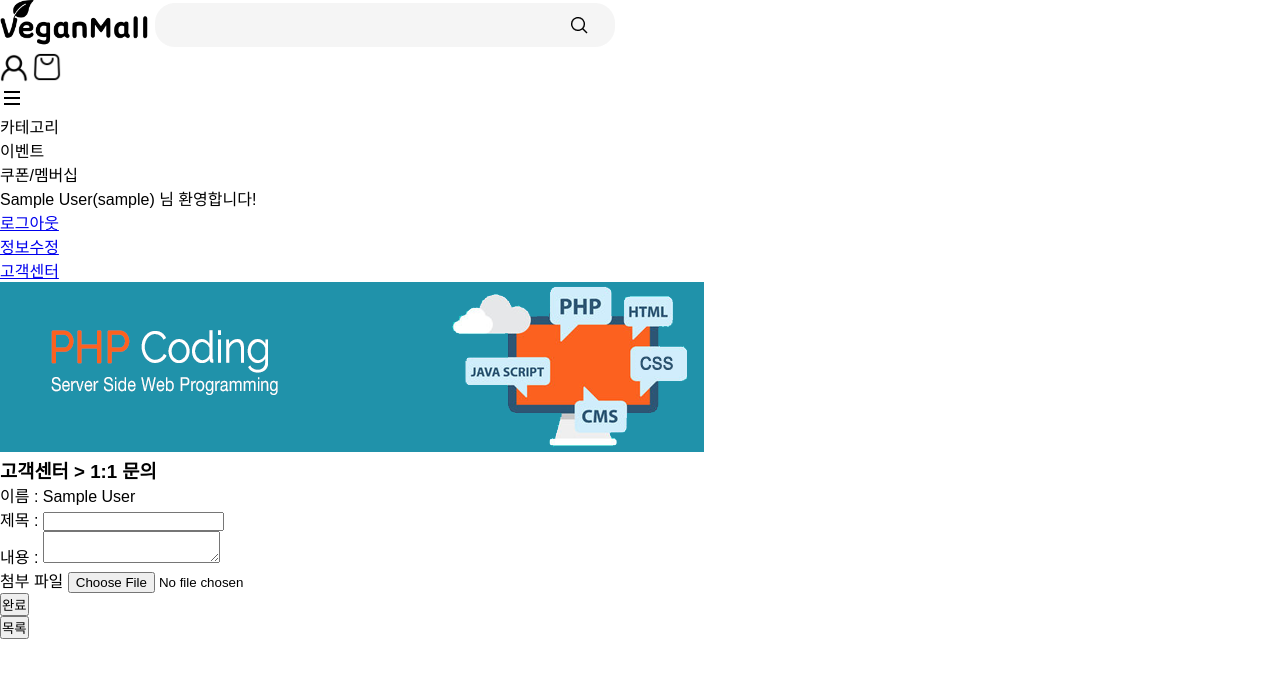
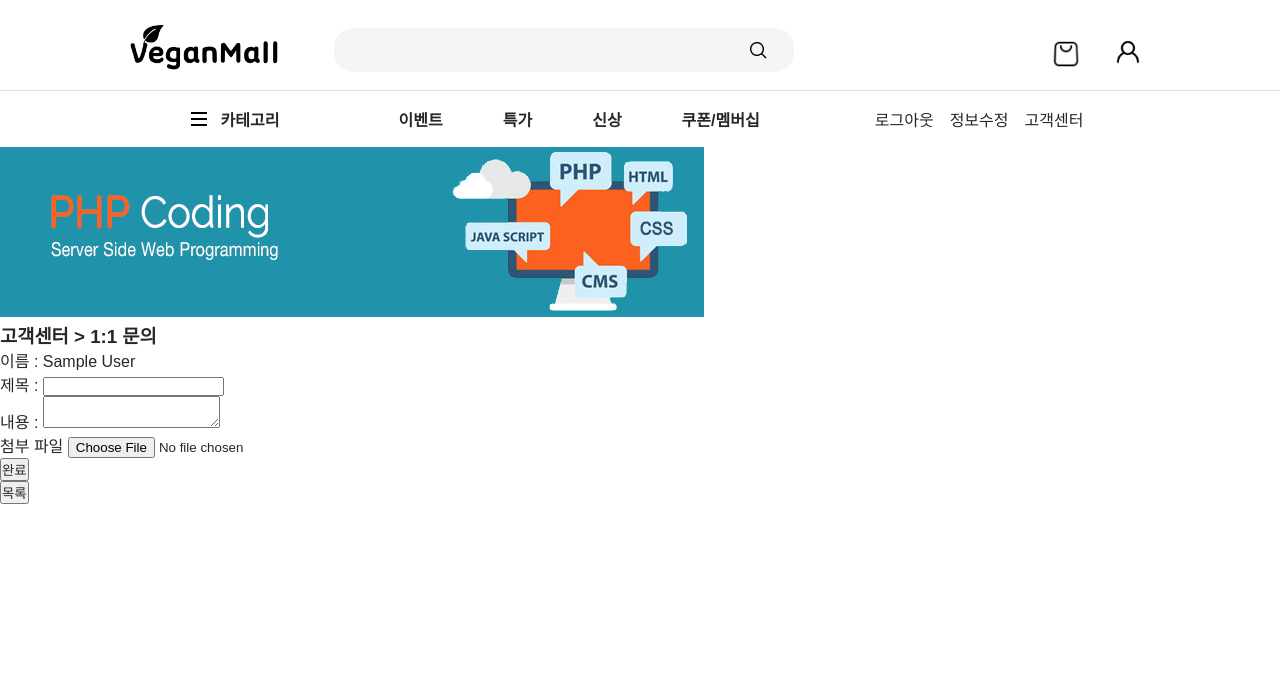
Before and after one commit to wateralsie/vegan-mall, a PHP site: page /help.php in a window 1280 px wide. Shown: the top 678 px of the page. Run offline with PHP 8.4, Linux system fonts and the light colour scheme; the visitor is signed in with stand-in values (Sample User, id 1); some web fonts are replaced.

Commit message:
[ui] 헤더 디자인 적용
.

```diff
--- a/header.php
+++ b/header.php
@@ -14,22 +14,24 @@
         <a href="home.php"><img src="./image/logo.png" width="150px"></a>
         <img src="./image/search_bar.png" >
     </h3>
+    <div id="menu">
+        <img src="./image/shopping_bag.png" width="28px">
+        <img src="./image/user.png" width="24px">
+    </div>
+</div>
 
-    <ul id="top_menu">
-        <img src="./image/user.png" width="28px">
-        <img src="./image/shopping_bag.png" width="30px">
-    </ul>
-</div>
-<div id="menu_bar">
-    <ul>
+<div id="nav_bar">
+    <ul id="category">
         <li><img src="./image/category.png"></li>
         <li>카테고리</li>
     </ul>
-    <ul>
+    <ul id="sale_menu">
         <li>이벤트</li>
+        <li>특가</li>
+        <li>신상</li>
         <li>쿠폰/멤버십</li>
     </ul>
-    <ul>
+    <ul id="user_menu">
 <?php
     // 로그인이 되지 않았으면 '회원가입, 로그인'
     if (!$user_id) {
@@ -38,9 +40,8 @@
         <li><a href="signup.php">회원가입</a></li>
 <?php
     } else {
-        $is_logged_in = $user_name."(".$user_id.") 님 환영합니다!";
+        $is_logged_in = $user_name."(".$user_id.") 님";
 ?>
-        <li><?=$is_logged_in?></li>
         <li><a href="login_logout.php">로그아웃</a></li>
         <li><a href="user_modify_info.php">정보수정</a></li>
 <?php
--- a/styles/style.css
+++ b/styles/style.css
@@ -2,5 +2,44 @@
 
 * {
 	font-family: 'Pretendard', 'Apple SD Gothic Neo', sans-serif;
+    color: #242926;
     padding: 0; margin: 0;
 }
+
+a {
+    text-decoration: none;
+}
+
+/* 헤더 */
+#top {
+    position: relative;
+    width: 1200px;
+    height: 80px;
+    margin: 0 auto;
+    padding-bottom: 10px;
+}
+#top h3 { position: absolute; top: 25px; left: 40px; font-size: 16px; }
+#top h3 img { margin-left: 50px; }
+#top #menu { float: right; margin-right: 100px; margin-top: 40px; }
+#top #menu img { float: left; margin-left: 36px; }
+
+#nav_bar {
+    height: 56px;
+    display: flex;
+    align-items: center;
+    justify-content: space-around;
+    margin: auto;
+    font-weight: bold;
+    font-size: medium;
+    border-top: 1px solid #dedede;
+    padding-left: 152px;
+    padding-right: 152px;
+}
+#nav_bar ul { display: flex; align-items: center; }
+#nav_bar li { list-style-type: none; }
+#nav_bar #category { padding-right: 10px; height: 100%; }
+#nav_bar #category li { margin-right: 10px; }
+#nav_bar #category li img { margin-top: 4px; }
+#nav_bar #sale_menu li { padding-left: 30px; padding-right: 30px; }
+#nav_bar #user_menu { align-items: end; margin-right: 10px; font-weight: 400; }
+#nav_bar #user_menu li { padding-left: 16px; }
```
